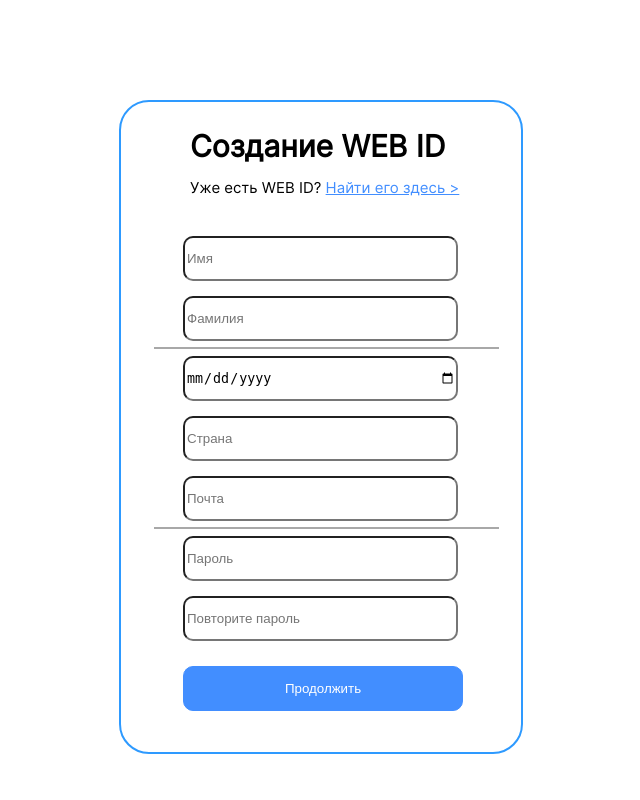
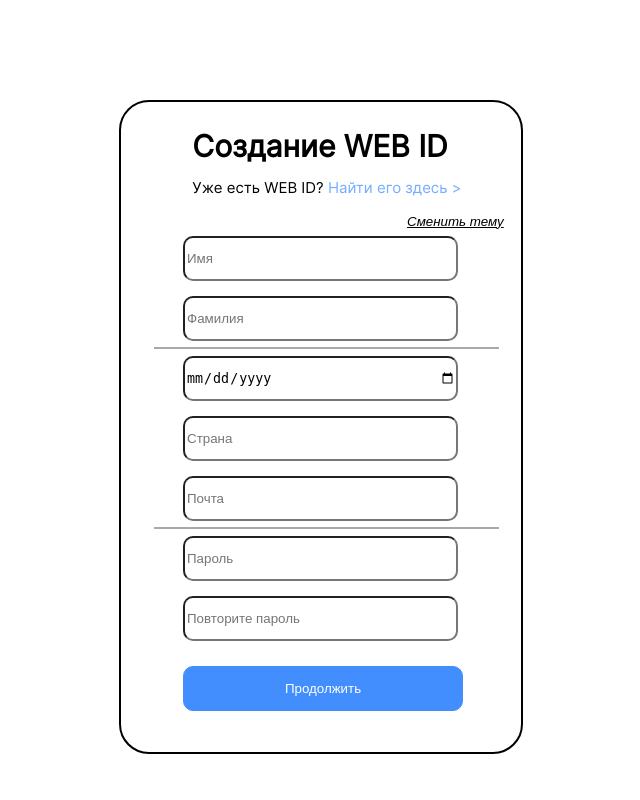
Before and after one commit to kharebovOleg/my_site, a PHP site: page /register.php in a window 1280 px wide. Shown: the whole page, without its empty margins (181-821 px from the left). Run offline with PHP 8.4, Linux system fonts and the light colour scheme.

Commit message:
3 commit

```diff
--- a/register.php
+++ b/register.php
@@ -7,13 +7,14 @@
 </head>
 <body>
 <div class="registration_page">
-    <div class="registration_head">
-        <p class="main_theme">Создание WEB ID</p>
-        <p class="go_to_authorithation">Уже есть WEB ID? <a href="#">Найти его здесь ></a></p>
+    <button class="swithc_btn" id="swithc_btn">Сменить тему</button>
+    <div class="main_head">
+        <p class="first_line">Создание WEB ID</p>
+        <p class="second_line">Уже есть WEB ID? <a href="#">Найти его здесь ></a></p>
     </div>
-    <form class="registration_form" action="" method="POST">
-        <input type="text" name="firstname" placeholder="Имя" pattern="[a-zA-Z]+" required/>
-        <input type="text" name="lastname" placeholder="Фамилия" pattern="[a-zA-Z]+" required/>
+    <form class="fill_form" action="" method="POST">
+        <input type="text" name="firstname" placeholder="Имя" required/>
+        <input type="text" name="lastname" placeholder="Фамилия" required/>
         <div class="line1"></div>
         <input type="date" name="birthday" placeholder="Дата рождения"/>
         <input type="text" name="country" placeholder="Страна"/>
@@ -45,7 +46,6 @@
                     <script type="text/javascript">
                         const elem = document.createElement('p');
                         elem.textContent = "Пользователь с такой почтой уже существует";
-                        elem.style.color = 'red';
                         elem.classList.add('error_theme');
                         document.body.appendChild(elem);
                     </script>
@@ -62,7 +62,15 @@
                 $query->bindParam("password_hash", $password_hash, PDO::PARAM_STR);
                 $result = $query->execute();
                 if ($result) {
-                    echo '<p>Succes</p>';
+                    ?>
+                    <script type="text/javascript">
+                        const elem = document.createElement('p');
+                        elem.textContent = "Регистрация прошла успешно";
+                        elem.style.color = 'green';
+                        elem.classList.add('error_theme');
+                        document.body.appendChild(elem);
+                    </script>
+                <?php
                 } else {
                     echo '<p class="error">Неверные данные!</p>';
                 }
@@ -73,5 +81,6 @@
     }
 ?>
 </div>
+<script src="switch.js"></script>
 </body>
 </html>
--- a/style.css
+++ b/style.css
@@ -1,6 +1,22 @@
 @font-face {
     font-family: 'Inter';
     src: url(fonts/Inter-Regular.otf);
+}
+
+:root {
+    --bg-color: white;
+    --text-color: black;
+    --btn-color: black;
+}
+
+a {
+    text-decoration: none;
+    color: rgba(117, 172, 255, 1);
+    font-family: 'Inter';
+    font-size: 15px;
+    font-weight: 400;
+    line-height: 18.15px;
+    text-align: left;
 }
 .registration_page {
     position: absolute;
@@ -8,11 +24,12 @@
     left: 300px;
     width: 400px;
     height: 650px;
-    border: 2px solid #2E9AFF;
+    background-color: var(--bg-color);
+    border: 2px solid rgb(0, 0, 0);
     border-radius: 30px;
 }
 
-.registration_head {
+.main_head {
     position: absolute;
     width: 274px;
     height: 66px;
@@ -20,27 +37,28 @@
     left: 69px;
 }
 
-.main_theme {
+.first_line {
     margin: 0;
     width: 260px;
     height: 36px;
-
 
     font-family: 'Inter';
     font-size: 30px;
     font-weight: 600;
     line-height: 36.31px;
     text-align: left;
-    color: black;
+    color: var(--text-color);
+    text-align: center;
 }
 
-.go_to_authorithation {
+.second_line {
     font-family: 'Inter';
     font-size: 15px;
     font-weight: 400;
     line-height: 18.15px;
     text-align: left;
-    color: black;
+    color: var(--text-color);
+    text-align: center;
 }
 
 .go_to_authorithation > a {
@@ -53,7 +71,7 @@
 
 }
 
-.registration_form > input {
+.fill_form > input {
     display: block;
     width: 275px;
     height: 45px;
@@ -62,7 +80,7 @@
     border-radius: 10px;
 }
 
-.registration_form > button {
+.fill_form > button {
     display: block;
     width: 280px;
     height: 45px;
@@ -73,7 +91,7 @@
     border: 1px solid rgba(66, 142, 255, 1);
 }
 
-.registration_form {
+.fill_form {
     position: absolute;
     top: 134px;
     left: 62px;
@@ -98,8 +116,42 @@
 }
 
 .error_theme {
+    width: 300px;
     position: absolute;
     top: 706px;
     left: 362px;
     font-size: 15px;
+    text-align: center;
+    color: var(--text-color);
 }
+
+.icons{
+    text-align: center;
+}
+
+.icons > button {
+    background-color: var(--bg-color);
+    margin-left: 10px;
+    margin-right: 10px;
+    margin-top: 0;
+    margin-bottom: 0;
+    border: none;
+}
+
+#or_text {
+    text-align: center;
+    font-family: 'Inter';
+    color: var(--text-color);
+}
+
+#swithc_btn {
+    background: none;
+    border: none;
+    position: absolute;
+    left: 70%;
+    top: 17%;
+    font-style: italic;
+    text-decoration: underline;
+    color: var(--btn-color);
+    z-index: 1;
+}
--- /dev/null
+++ b/switch.js
@@ -0,0 +1,39 @@
+const btn = document.querySelector('#swithc_btn');
+const root = document.querySelector(":root");
+
+const themes = {
+    default: {
+        "--bg-color": "white",
+        "--text-color": "black",
+        "--btn-color": "black"
+    },
+    dark: {
+        "--bg-color": "rgb(66,66,66)",
+        "--text-color": "white",
+        "--btn-color": "white"
+    }
+}
+
+if(!localStorage.getItem("isDarkTheme")) {
+    localStorage.setItem("isDarkTheme", false);
+}
+
+let isDarkTheme = JSON.parse(localStorage.getItem("isDarkTheme"));
+changeTheme(isDarkTheme);
+
+btn.addEventListener("click", btnSwitch);
+
+function btnSwitch(e) {
+    e.preventDefault();
+    isDarkTheme = !isDarkTheme;
+    localStorage.setItem("isDarkTheme", isDarkTheme);
+    changeTheme(isDarkTheme);
+}
+
+function changeTheme(isDarkTheme) {
+    const theme = isDarkTheme ? "dark" : "default";
+    Object.entries(themes[theme]).forEach(([key, value]) => {
+        root.style.setProperty(key, value);
+    })
+
+}
```
Also changed, not shown: login.php (added, +73 -0 lines), images/Instagram Circle.png (added), images/Telegram App.png (added), images/VK Circled.png (added).
